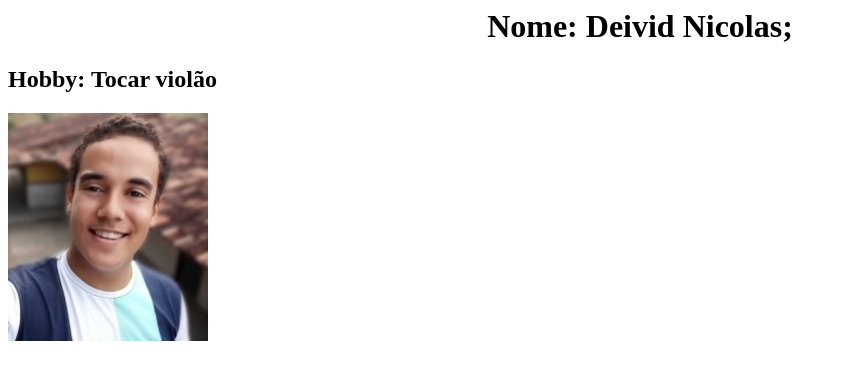
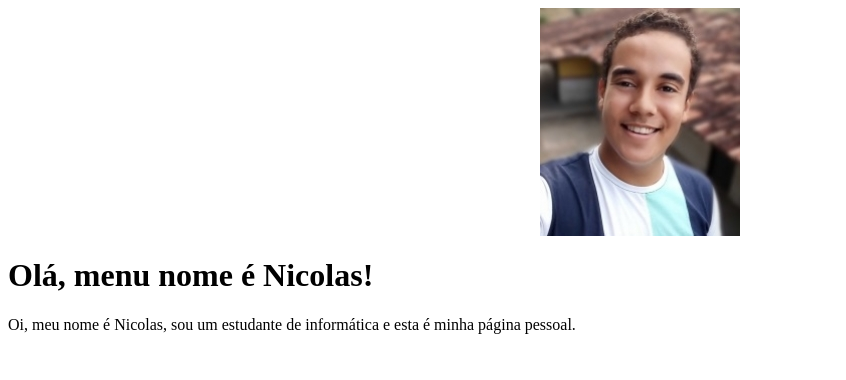
Before and after one commit to DeividNicolas/DeividNicolas.github.io, a plain HTML site: page index.html in a window 1280 px wide. Shown: the whole page, without its empty margins (0-846 px from the left). Drawn offline with Linux system fonts and the light colour scheme.

Commit message:
Update index.html

```diff
--- a/index.html
+++ b/index.html
@@ -1,7 +1,8 @@
 <HTML>
 <BODY>
- <center> <h1> Nome: Deivid Nicolas;</h1> </center>
-  <h2> Hobby: Tocar violão </h2>
-  <img src = "nicolas.jpg"/>
+ <center> <img src = "nicolas.jpg"/> </center>
+  <h1> Olá, menu nome é Nicolas! </h1>
+  <p> Oi, meu nome é Nicolas, sou um estudante de informática e esta é minha página pessoal. </p>
+
 </BODY>
 </HTML>
```
